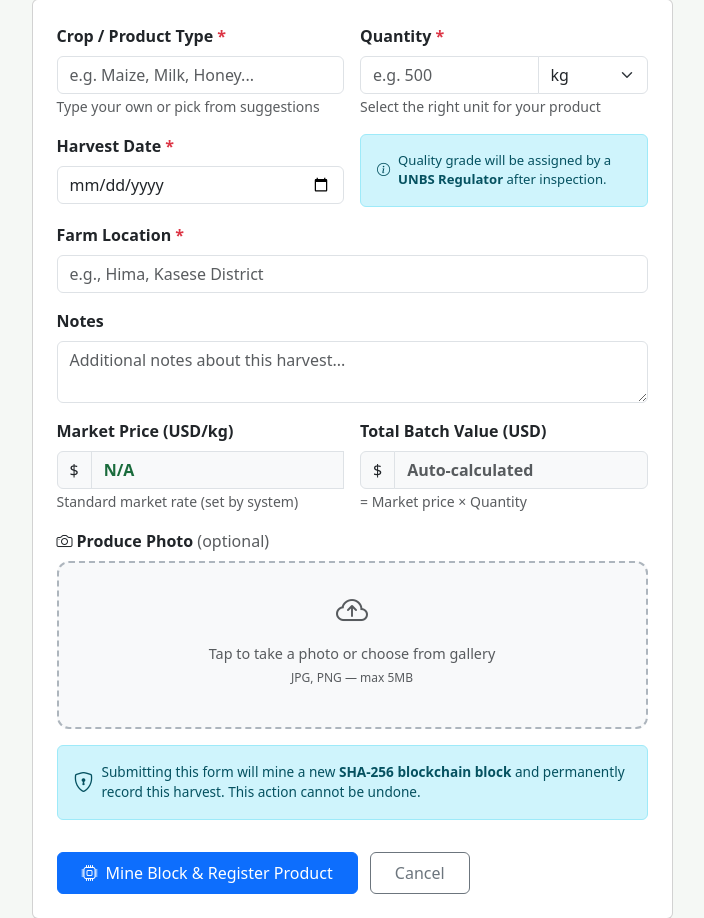
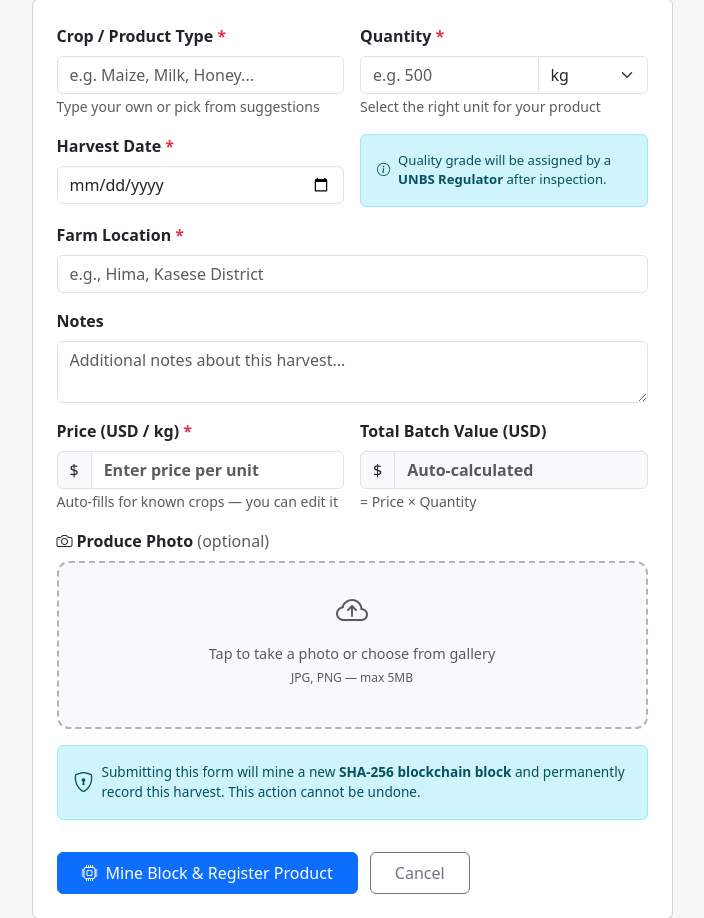
Before and after one commit to pictonmali0-glitch/agri-chain-project, a Flask app: template agri_chain_final/templates/add_product.html in a window 1280 px wide. Shown: the part 158-1076 px from the top of the page, without its empty margins (288-992 px from the left). Run offline with Flask 3, Linux system fonts and the light colour scheme; the template is opened without the code that fills it, so the values that code supplies are empty.

Commit message:
fix: editable price field, auto-fills for known crops, baskets added

```diff
--- a/agri_chain_final/templates/add_product.html
+++ b/agri_chain_final/templates/add_product.html
@@ -16,7 +16,8 @@
           <!-- Crop Type — free text with datalist suggestions -->
           <div class="col-md-6">
             <label class="form-label fw-semibold">Crop / Product Type <span class="text-danger">*</span></label>
-            <input type="text" name="crop_type" class="form-control"
+            <input type="text" name="crop_type" id="crop-type-input"
+              class="form-control"
               list="crop-suggestions"
               placeholder="e.g. Maize, Milk, Honey..."
               required
@@ -68,6 +69,7 @@
                 <option value="ml">ml</option>
                 <option value="bags">bags</option>
                 <option value="crates">crates</option>
+                <option value="baskets">baskets</option>
                 <option value="bunches">bunches</option>
                 <option value="pieces">pieces</option>
                 <option value="dozen">dozen</option>
@@ -102,19 +104,23 @@
               placeholder="Additional notes about this harvest..."></textarea>
           </div>
 
-          <!-- Market Price -->
+          <!-- Price per unit — editable, auto-fills for known crops -->
           <div class="col-md-6">
-            <label class="form-label fw-semibold">Market Price (USD/<span id="unit-label">kg</span>)</label>
+            <label class="form-label fw-semibold">
+              Price (USD / <span id="unit-label">kg</span>)
+              <span class="text-danger">*</span>
+            </label>
             <div class="input-group">
               <span class="input-group-text">$</span>
-              <input type="text" id="market-price" class="form-control"
-                readonly style="background:#f8f9fa;font-weight:600;color:#1a6b3c"
-                placeholder="Select crop first">
-              <input type="hidden" name="price_per_kg" id="price-per-kg">
+              <input type="number" id="market-price" name="price_per_kg"
+                class="form-control" min="0" step="0.01" required
+                style="font-weight:600;color:#1a6b3c"
+                placeholder="Enter price per unit">
             </div>
-            <small class="text-muted">Standard market rate (set by system)</small>
+            <small class="text-muted">Auto-fills for known crops — you can edit it</small>
           </div>
 
+          <!-- Total value — auto calculated -->
           <div class="col-md-6">
             <label class="form-label fw-semibold">Total Batch Value (USD)</label>
             <div class="input-group">
@@ -123,7 +129,7 @@
                 placeholder="Auto-calculated" readonly
                 style="background:#f8f9fa;font-weight:600;color:#1a6b3c">
             </div>
-            <small class="text-muted">= Market price × Quantity</small>
+            <small class="text-muted">= Price × Quantity</small>
           </div>
 
           <!-- Photo Upload -->
@@ -180,31 +186,40 @@
 <script>
 const MARKET_PRICES = {};
 
+// Load market prices from API
 fetch('/api/market_prices').then(r => r.json()).then(data => {
   Object.assign(MARKET_PRICES, data);
-  updatePrice();
+  updateTotal();
 }).catch(() => {});
 
-function updatePrice() {
-  const crop = document.querySelector('[name="crop_type"]').value;
-  const qty = parseFloat(document.querySelector('[name="quantity"]').value) || 0;
-  const price = MARKET_PRICES[crop] || 0;
-
-  document.getElementById('market-price').value = price > 0 ? '$' + price.toFixed(2) : 'N/A';
-  document.getElementById('price-per-kg').value = price;
-
+function updateTotal() {
+  const qty = parseFloat(document.getElementById('quantity-input').value) || 0;
+  const price = parseFloat(document.getElementById('market-price').value) || 0;
   const total = price * qty;
   document.getElementById('total-value').value = total > 0 ? '$' + total.toFixed(2) : '';
 }
 
-// Update unit label next to "Market Price"
+// Auto-fill price when a known crop is selected
+document.getElementById('crop-type-input').addEventListener('input', function() {
+  const crop = this.value.trim();
+  const price = MARKET_PRICES[crop];
+  if (price) {
+    document.getElementById('market-price').value = price.toFixed(2);
+  }
+  updateTotal();
+});
+
+// Update unit label and recalculate total when unit changes
 document.getElementById('unit-select').addEventListener('change', function() {
   document.getElementById('unit-label').textContent = this.value;
-  updatePrice();
+  updateTotal();
 });
 
-document.querySelector('[name="crop_type"]').addEventListener('input', updatePrice);
-document.querySelector('[name="quantity"]').addEventListener('input', updatePrice);
+// Recalculate total when quantity changes
+document.getElementById('quantity-input').addEventListener('input', updateTotal);
+
+// Recalculate total when price is manually edited
+document.getElementById('market-price').addEventListener('input', updateTotal);
 
 function previewImage(event) {
   const file = event.target.files[0];
```
